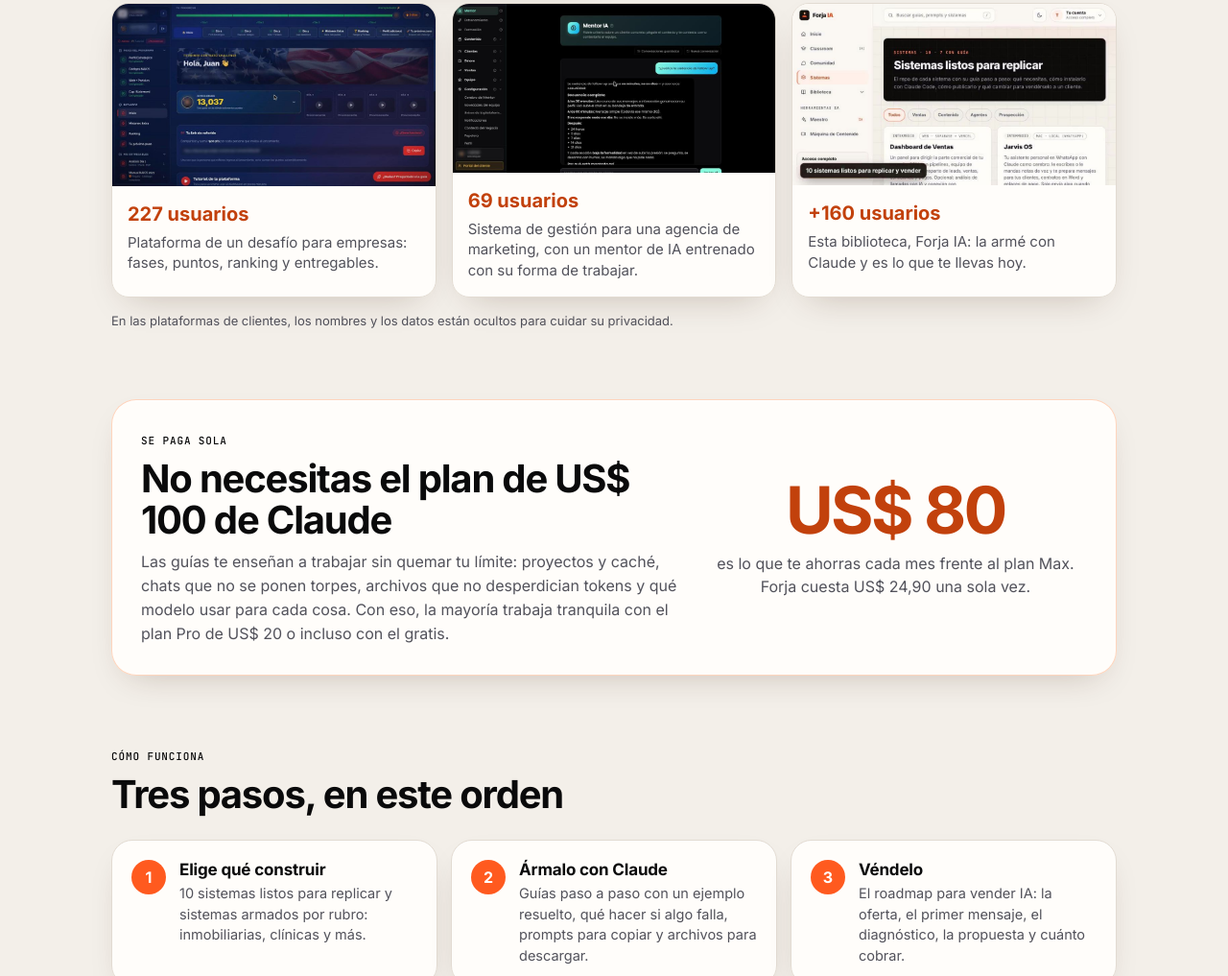
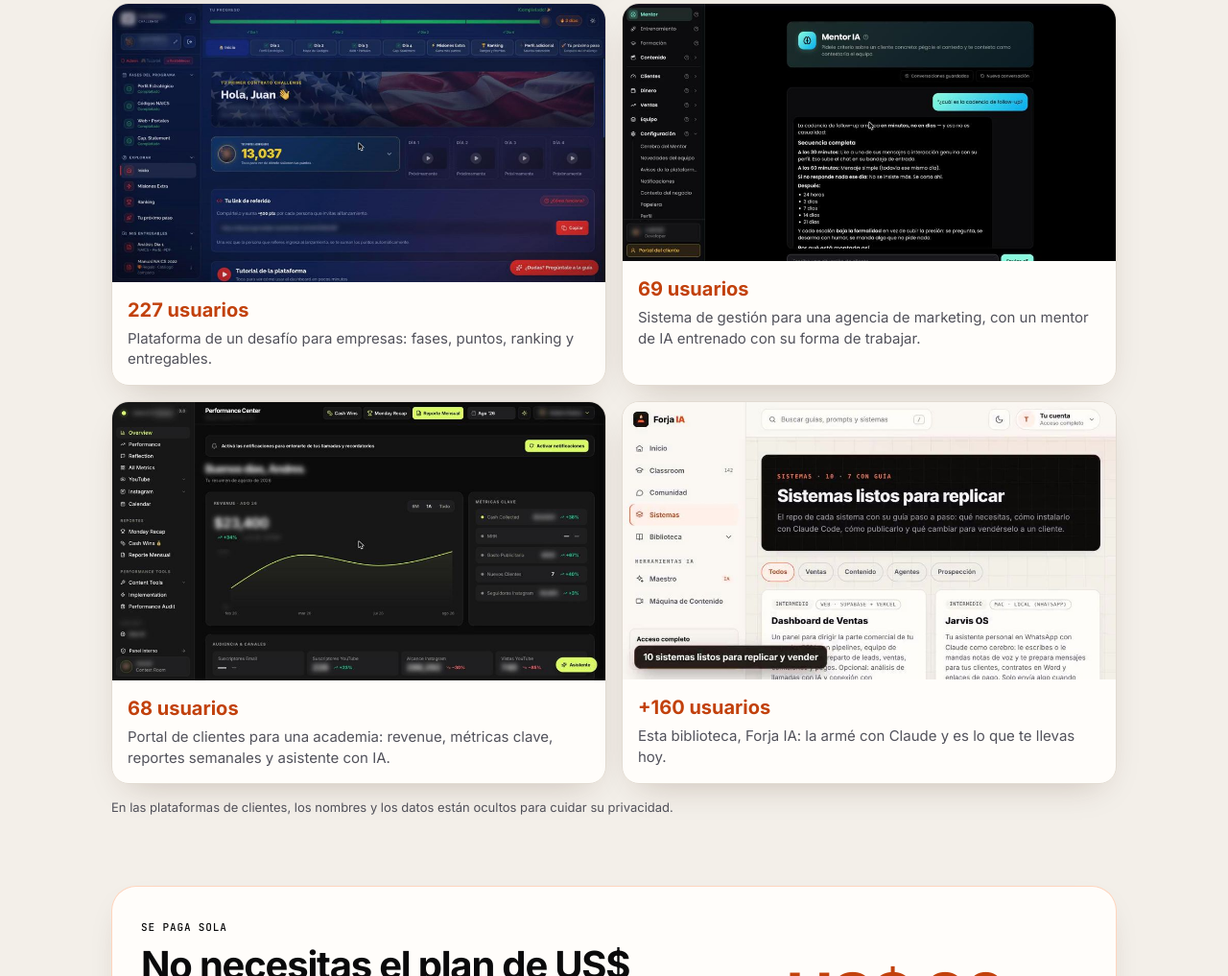
Before and after one commit to Juampii01/juampiacosta-ai, a website: page forja.html in a window 1280 px wide. Shown: the part 2155-3172 px from the top of the page at 96% size. Drawn offline with Linux system fonts and the light colour scheme.

Commit message:
Landing LP-A: vuelve la academia con la versión de Smart Scale que armó Juampi (borroneada), grilla de 2x2
Co-Authored-By: Claude Opus 5.5 <noreply@anthropic.com>
Claude-Session: https://claude.ai/code/session_01KneUmgnTozsPbYSksDSuNv

```diff
--- a/forja.html
+++ b/forja.html
@@ -140,7 +140,7 @@
   .v-total { display: flex; align-items: center; gap: 16px; padding: 18px 22px; border-radius: 20px; border: 1px solid rgba(255, 138, 76, .35); max-width: 520px; }
   .v-total b { font-size: clamp(40px, 7vw, 56px); letter-spacing: -.04em; line-height: 1; color: var(--glow); }
   .v-total span { line-height: 1.4; }
-  .v-casos { display: grid; grid-template-columns: repeat(3, 1fr); gap: 16px; margin-top: 22px; }
+  .v-casos { display: grid; grid-template-columns: repeat(2, 1fr); gap: 16px; margin-top: 22px; }
   .v-casos figure { margin: 0; border-radius: 18px; overflow: hidden; }
   .v-casos img { display: block; width: 100%; height: auto; border-bottom: 1px solid rgba(255, 255, 255, .08); }
   .v-casos figcaption { padding: 14px 16px 16px; line-height: 1.45; color: var(--muted); font-size: 15px; }
@@ -198,6 +198,7 @@ fbq('init','4736870359880696');fbq('track','PageView');
   <div class="v-casos">
     <figure class="glass"><img src="web/pruebas/desafio.jpg" alt="Panel de un desafío de 4 días para empresas, con progreso, puntos y entregables" loading="lazy" width="960" height="541"><figcaption><b>227 usuarios</b>Plataforma de un desafío para empresas: fases, puntos, ranking y entregables.</figcaption></figure>
     <figure class="glass"><img src="web/pruebas/agencia-ia.jpg" alt="Mentor con IA que responde con el criterio del equipo de una agencia" loading="lazy" width="960" height="501"><figcaption><b>69 usuarios</b>Sistema de gestión para una agencia de marketing, con un mentor de IA entrenado con su forma de trabajar.</figcaption></figure>
+    <figure class="glass"><img src="web/pruebas/academia.jpg" alt="Portal de clientes de una academia con revenue, métricas clave y canales" loading="lazy" width="960" height="541"><figcaption><b>68 usuarios</b>Portal de clientes para una academia: revenue, métricas clave, reportes semanales y asistente con IA.</figcaption></figure>
     <figure class="glass"><img src="web/pruebas/biblioteca.jpg" alt="La biblioteca Forja IA por dentro: sistemas, guías y Maestro" loading="lazy" width="960" height="540"><figcaption><b>+160 usuarios</b>Esta biblioteca, Forja IA: la armé con Claude y es lo que te llevas hoy.</figcaption></figure>
   </div>
   <p class="v-nota">En las plataformas de clientes, los nombres y los datos están ocultos para cuidar su privacidad.</p>
```
Also changed, not shown: web/pruebas/academia.jpg (added).
